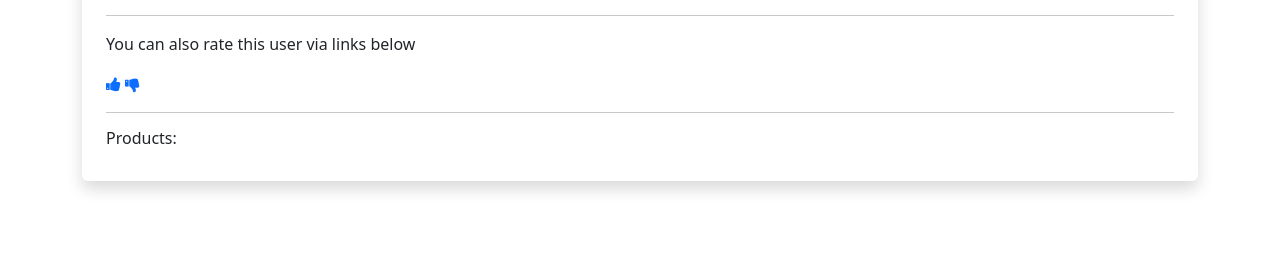
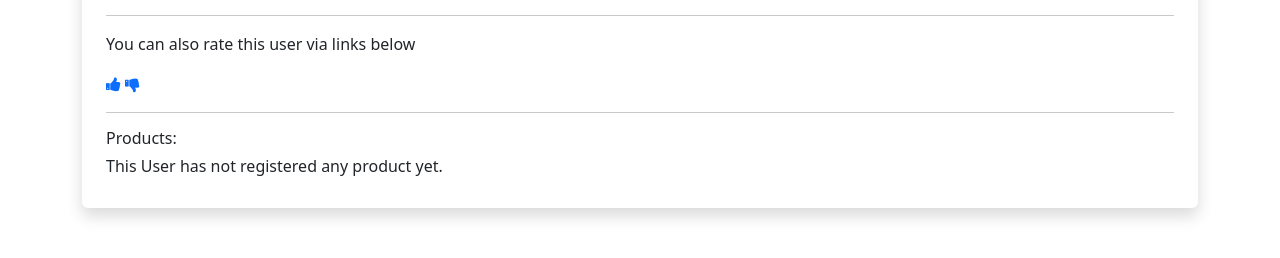
Before and after one commit to mohamad-liyaghi/django-anonmarket, a Django app: template apps/authentication/templates/authentication/profile.html in a window 1280 px wide. Shown: the part 297-555 px from the top of the page. Run offline with Django 4.2, Linux system fonts and the light colour scheme; the template is opened without the code that fills it, so the values that code supplies are empty; some libraries are stand-ins or nearby versions.

Commit message:
User products added to profile page

```diff
--- a/apps/authentication/templates/authentication/profile.html
+++ b/apps/authentication/templates/authentication/profile.html
@@ -18,5 +18,18 @@
 <a href="{% url 'authentication:dislike' user.id user.token %}"><i class="fa fa-thumbs-down"></i></a>
 <hr>
 <h6>Products:</h6>
-<!--list of products-->
+{% for product in products %}
+    <div class="card" style="width: 18rem; display:inline-block;">
+          {% if product.picture %}
+            <img class="card-img-top" src="{{ product.picture.url }}" alt="Card image cap" width="70px;" height="250px;">
+          {% endif %}
+          <div class="card-body">
+              <a href="{% url 'vendor:product-detail' product.id product.slug %}"> <p class="card-text">{{ product.title }}</p> </a>
+              <hr>
+              <p class="card-text">©{{ product.price }}</p>
+          </div>
+    </div>
+{% empty %}
+    <h6>This User has not registered any product yet.</h6>
+{% endfor %}
 {% endblock body %}
--- a/apps/authentication/views.py
+++ b/apps/authentication/views.py
@@ -23,6 +23,7 @@ class Profile(DetailView):
 
         context['likes'] = rate.filter(vote="l").count()
         context['dislikes'] = rate.filter(vote="d").count()
+        context['products'] = self.get_object().products.all().order_by("likes")
 
         return context
 
```
